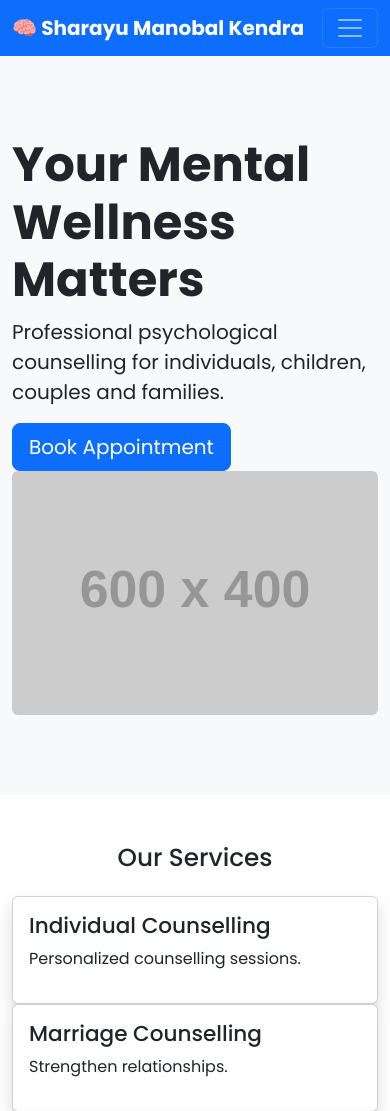
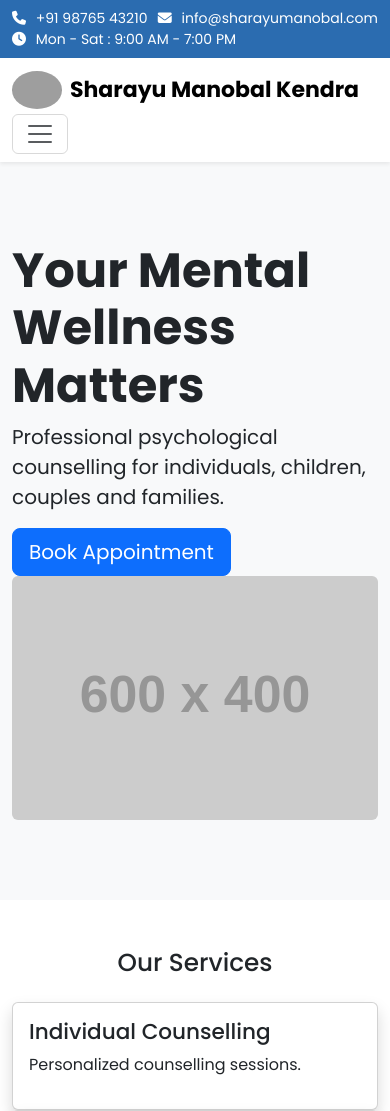
Before and after one commit to SChetan6499/Sharayu-Manobal-Kendra, a Django app: page / in a window 390 px wide. Shown: the top 1111 px of the page. Run offline with Django 5.2, Linux system fonts and the light colour scheme; grey boxes labelled with a size stand in for pictures from a placeholder-image service; some libraries are stand-ins or nearby versions; grey boxes are pictures that could not be loaded.

Commit message:
Sprint 3.1 - Professional responsive navbar

```diff
--- a/static/css/style.css
+++ b/static/css/style.css
@@ -27,3 +27,51 @@ body{
 footer{
     margin-top:80px;
 }
+
+/* ===========================
+   TOP BAR
+=========================== */
+
+.top-bar{
+    background:#2B6CB0;
+    color:white;
+    font-size:14px;
+    padding:8px 0;
+}
+
+.top-bar i{
+    margin-right:6px;
+}
+
+/* ===========================
+   NAVBAR
+=========================== */
+
+.navbar{
+    transition:.3s;
+}
+
+.navbar-brand{
+    font-size:22px;
+    font-weight:700;
+}
+
+.nav-link{
+    font-weight:500;
+    margin-left:18px;
+    color:#2D3748 !important;
+    transition:.3s;
+}
+
+.nav-link:hover{
+    color:#2B6CB0 !important;
+}
+
+.navbar .btn{
+    border-radius:50px;
+    padding:10px 24px;
+}
+
+.navbar-brand img{
+    border-radius:50%;
+}
--- a/templates/includes/navbar.html
+++ b/templates/includes/navbar.html
@@ -1,10 +1,45 @@
-<nav class="navbar navbar-expand-lg navbar-dark bg-primary sticky-top">
+{% load static %}
+
+<!-- Top Contact Bar -->
+<div class="top-bar">
+    <div class="container">
+        <div class="d-flex justify-content-between align-items-center flex-wrap">
+
+            <div>
+                <i class="fa-solid fa-phone"></i> +91 98765 43210
+            </div>
+
+            <div>
+                <i class="fa-solid fa-envelope"></i> info@sharayumanobal.com
+            </div>
+
+            <div>
+                <i class="fa-solid fa-clock"></i> Mon - Sat : 9:00 AM - 7:00 PM
+            </div>
+
+        </div>
+    </div>
+</div>
+
+<!-- Main Navbar -->
+<nav class="navbar navbar-expand-lg navbar-light bg-white shadow-sm sticky-top">
 
     <div class="container">
 
-<a class="navbar-brand fw-bold" href="/">🧠 Sharayu Manobal Kendra</a>
+        <a class="navbar-brand d-flex align-items-center" href="/">
 
-<button class="navbar-toggler" type="button" data-bs-toggle="collapse"
+            <img src="{% static 'images/logo.png' %}"
+                 width="50"
+                 class="me-2"
+                 alt="Logo">
+
+            <strong>Sharayu Manobal Kendra</strong>
+
+        </a>
+
+        <button class="navbar-toggler"
+                type="button"
+                data-bs-toggle="collapse"
                 data-bs-target="#navbarNav">
 
             <span class="navbar-toggler-icon"></span>
@@ -13,10 +48,10 @@ data-bs-target="#navbarNav">
 
         <div class="collapse navbar-collapse" id="navbarNav">
 
-<ul class="navbar-nav ms-auto">
+            <ul class="navbar-nav ms-auto align-items-lg-center">
 
                 <li class="nav-item">
-<a class="nav-link" href="/">Home</a>
+                    <a class="nav-link active" href="/">Home</a>
                 </li>
 
                 <li class="nav-item">
@@ -36,11 +71,14 @@ data-bs-target="#navbarNav">
                 </li>
 
                 <li class="nav-item">
-<a class="nav-link" href="#">Appointment</a>
+                    <a class="nav-link" href="#">Contact</a>
                 </li>
 
-<li class="nav-item">
-<a class="nav-link" href="#">Contact</a>
+                <li class="nav-item ms-lg-3">
+                    <a href="#"
+                       class="btn btn-primary rounded-pill px-4">
+                        Book Appointment
+                    </a>
                 </li>
 
             </ul>
```
Also changed, not shown: static/css/responsive.css (+21 -0 lines). Lines whose indentation alone changed are shown as unchanged.
